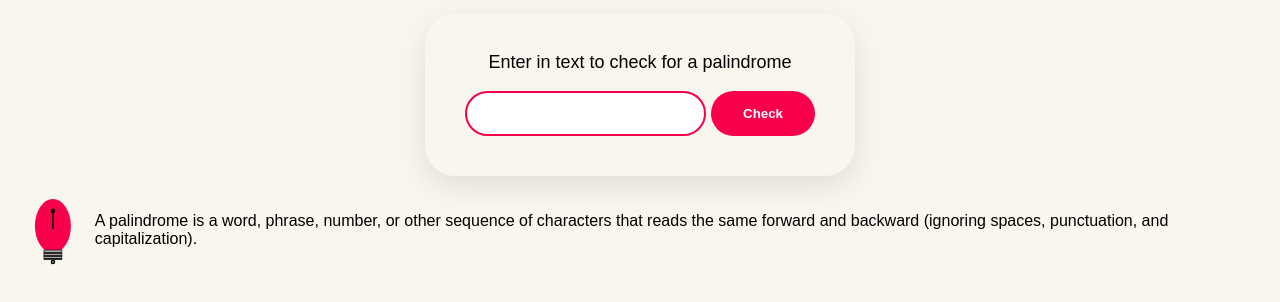
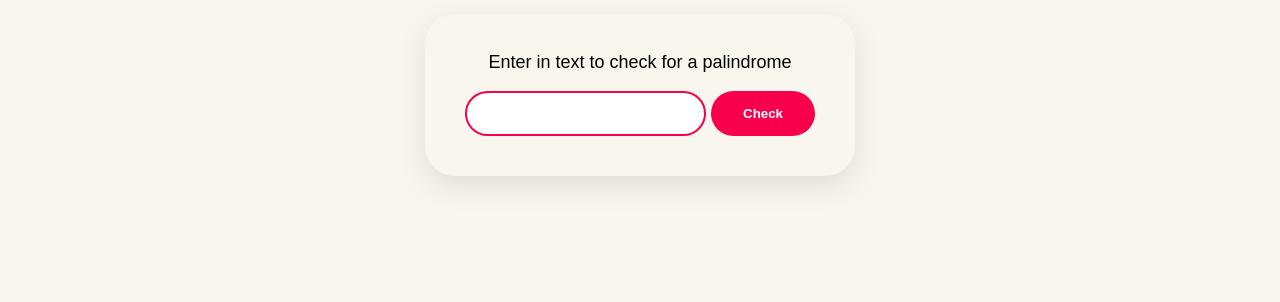
Before and after one commit to mcrolins/palindrome, a plain HTML site: page index.html in a window 1280 px wide. Shown: the part 138-440 px from the top of the page. Drawn offline with Linux system fonts and the light colour scheme.

Commit message:
Update index.html

```diff
--- a/index.html
+++ b/index.html
@@ -2,7 +2,7 @@
 <html lang = "en">
   <head>
   <meta charset = "utf-8">
-  <meta name = "viewport" content = "width = device-width, initial-scale = 1.o">
+  <meta name = "viewport" content = "width = device-width, initial-scale = 1.0">
   <link rel = "stylesheet" href = "palindrome.css">
   <title>Palindrome checker</title>
 </head>
@@ -20,27 +20,8 @@
      <div id="result"></div>
 </div>
      <div id="hint">
-      <svg width="70" height="90" viewBox="0 0 200 300" xmlns="http://www.w3.org/2000/svg">
 
-        <!-- Bulb Outline -->
-        <ellipse class="bulb-body" cx="100" cy="100" rx="60" ry="90"/>
-
-        <!-- Filament -->
-        <line class="filament" x1="100" y1="50" x2="100" y2="110"/>
-        <circle class="filament" cx="100" cy="50" r="5"/>
-
-        <!-- Screw Base -->
-        <rect class="base" x="70" y="180" width="60" height="30"/>
-
-        <!-- Screw Threads -->
-        <line class="filament" x1="70" y1="190" x2="130" y2="190"/>
-        <line class="filament" x1="70" y1="200" x2="130" y2="200"/>
-        <line class="filament" x1="70" y1="210" x2="130" y2="210"/>
-
-        <!-- Bottom Contact -->
-        <circle class="filament" cx="100" cy="220" r="5"/>
-      </svg>
-      <p class="hint">A palindrome is a word, phrase, number, or other sequence of characters that reads the same forward and backward (ignoring spaces, punctuation, and capitalization). </p>
+      <p class="hint" id="hint-display"> </p>
      </div>
      <script src = "./palindrome.js"></script>
 </body>
```
